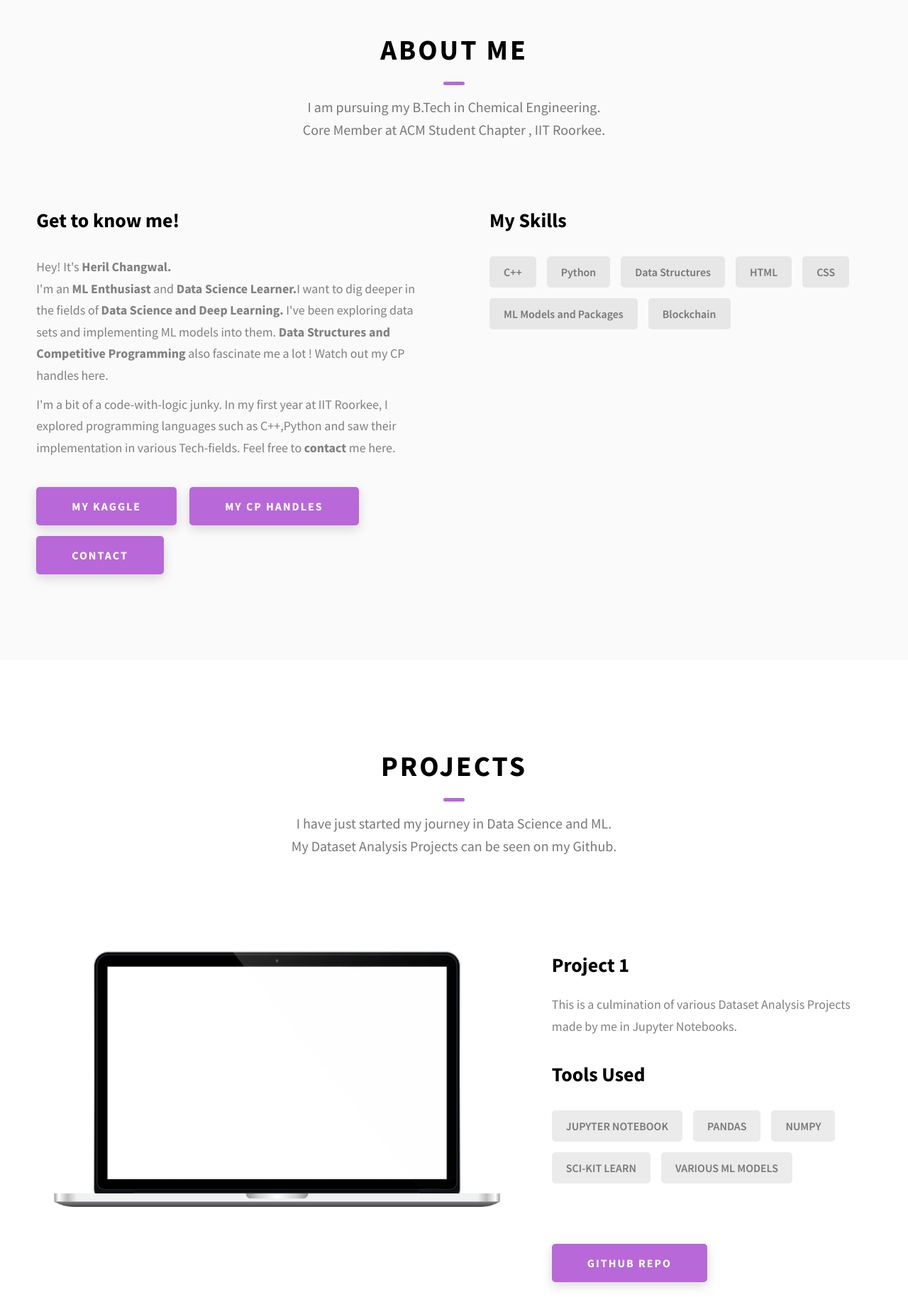
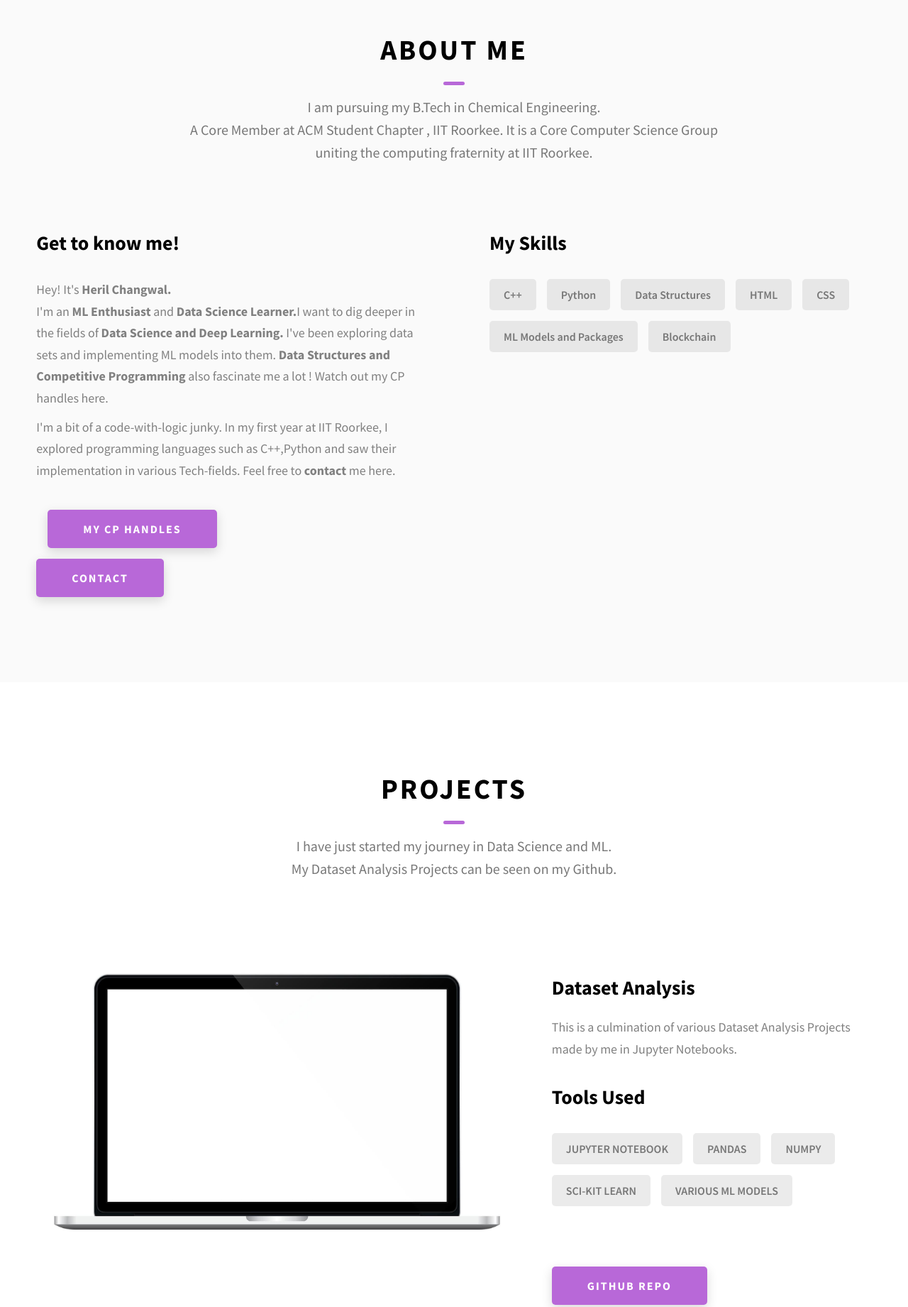
Before and after one commit to Heril18/Heril-Changwal-Portfolio, a website: page index.html in a window 1280 px wide. Shown: the part 880-2721 px from the top of the page at 71% size. Drawn offline with Linux system fonts and the light colour scheme.

Commit message:
Update index.html

```diff
--- a/index.html
+++ b/index.html
@@ -158,7 +158,7 @@
           <span class="heading-sec__sub">
            I am pursuing my B.Tech in Chemical Engineering.
            <br>
-           Core Member at ACM Student Chapter  , IIT Roorkee.
+           A Core Member at ACM Student Chapter  , IIT Roorkee. It is a Core Computer Science Group uniting the computing fraternity at IIT Roorkee.
           </span>
         </h2>
         <div class="about__content">
@@ -183,9 +183,9 @@
               </p>
             </div>
 
-               <a href="https://www.kaggle.com/herilchangwal" class="btn btn--med btn--theme dynamicBgClr"
+              <!-- <a href="https://www.kaggle.com/herilchangwal" class="btn btn--med btn--theme dynamicBgClr"
             >MY Kaggle</a
-          >
+          > -->
           &nbsp;&nbsp;&nbsp;&nbsp;&nbsp;&nbsp;&nbsp;
             <a href="https://www.stopstalk.com/user/profile/Heril_Changwal" class="btn btn--med btn--theme dynamicBgClr"
             >MY CP Handles</a
@@ -239,7 +239,7 @@
               />
             </div>
             <div class="projects__row-content">
-              <h3 class="projects__row-content-title">Project 1</h3>
+              <h3 class="projects__row-content-title">Dataset Analysis</h3>
               <p class="projects__row-content-desc">
                 This is a culmination of various Dataset Analysis Projects made by me in Jupyter Notebooks.
               </p>
@@ -272,7 +272,7 @@
               />
             </div>
             <div class="projects__row-content">
-              <h3 class="projects__row-content-title">Project 2</h3>
+              <h3 class="projects__row-content-title">ISLR Exercises in Python</h3>
               <p class="projects__row-content-desc">
                It contains practice problems' solutions done by me of some Chapters of the book ISLR.
               </p>
```
